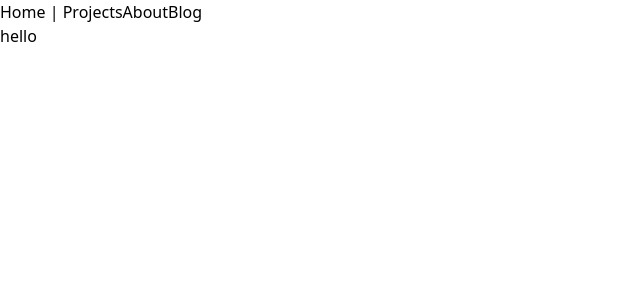
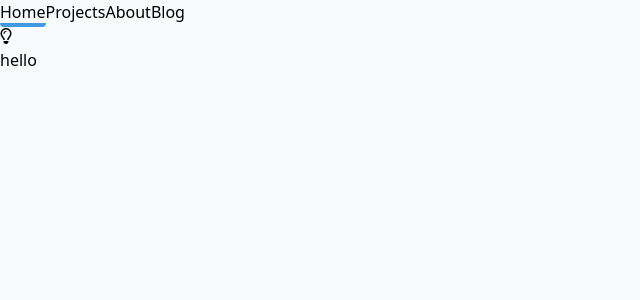
Before and after one commit to Codedys/Greencoin, a Vue app: page /#/ in a window 1280 px wide. Shown: the top 300 px of the page, without its empty margins (0-640 px from the left). Built offline with nearby package versions, Linux system fonts and the light colour scheme.

Commit message:
navigation bar added

```diff
--- a/src/App.vue
+++ b/src/App.vue
@@ -1,24 +1,62 @@
 <template>
-  <div>
-  <router-link to="/">Home</router-link> |
-   <router-link to="/projects">Projects</router-link>
-   <router-link to="/about">About</router-link>
-   <router-link to="/blog">Blog</router-link>
-  </div>
+  <header class="flex items-center bg-white h-12 border-b-2">
+    <nav class="flex justify-center flex-1">
+      <div class="space-x-16 text-base">
+        <router-link
+          to="/"
+          class="p-3 hover:bg-blue-300 hover:rounded"
+          active-class="active-link"
+          exact-active-class="active-link"
+          >Home</router-link
+        >
+        <router-link
+          to="/projects"
+          class="p-3 hover:bg-blue-300 hover:rounded active:border-b-4 active:border-blue-500"
+          active-class="active-link"
+          exact-active-class="active-link"
+          >Projects</router-link
+        >
+        <router-link
+          to="/about"
+          class="p-3 hover:bg-blue-300 hover:rounded"
+          active-class="active-link"
+          exact-active-class="active-link"
+          >About</router-link
+        >
+        <router-link
+          to="/blog"
+          class="p-3 hover:bg-blue-300 hover:rounded"
+          active-class="active-link"
+          exact-active-class="active-link"
+          >Blog</router-link
+        >
+      </div>
+    </nav>
+
+    <div @click="toggleMode" class="flex justify-end pr-20">
+      <i v-if="lightMode" class="far fa-lightbulb text-lg"></i>
+      <i v-if="darkMode" class="fas fa-lightbulb text-lg"></i>
+    </div>
+  </header>
+
   <router-view />
 </template>
 
 <script>
-
-
 export default {
-  name: 'App',
-  components: {
-
-  }
-}
+  name: "App",
+  components: {},
+  data() {
+    return {
+      lightMode: true,
+      darkMode: false,
+    };
+  },
+  methods: {
+    toggleMode() {
+      this.lightMode = !this.lightMode;
+      this.darkMode = !this.darkMode;
+    },
+  },
+};
 </script>
-
-<style>
-
-</style>
--- a/src/assets/tailwind.css
+++ b/src/assets/tailwind.css
@@ -1,3 +1,13 @@
 @tailwind base;
 @tailwind components;
 @tailwind utilities;
+body {
+    background-color: rgb(248,250,252)
+  }
+  .active-link {
+    border-bottom-width: 4px;
+    border-bottom-color: #4299e1;
+    border-bottom-style: solid;
+    border-bottom-left-radius: 0.25rem;
+    border-bottom-right-radius: 0.25rem;
+  }
--- a/src/views/Home.vue
+++ b/src/views/Home.vue
@@ -1,3 +1,6 @@
 <template>
-    <div>hello</div>
+    <div>hello
+
+    </div>
+
 </template>
```
Also changed, not shown: 1 other file (tests, documents, lock files or other folders).
